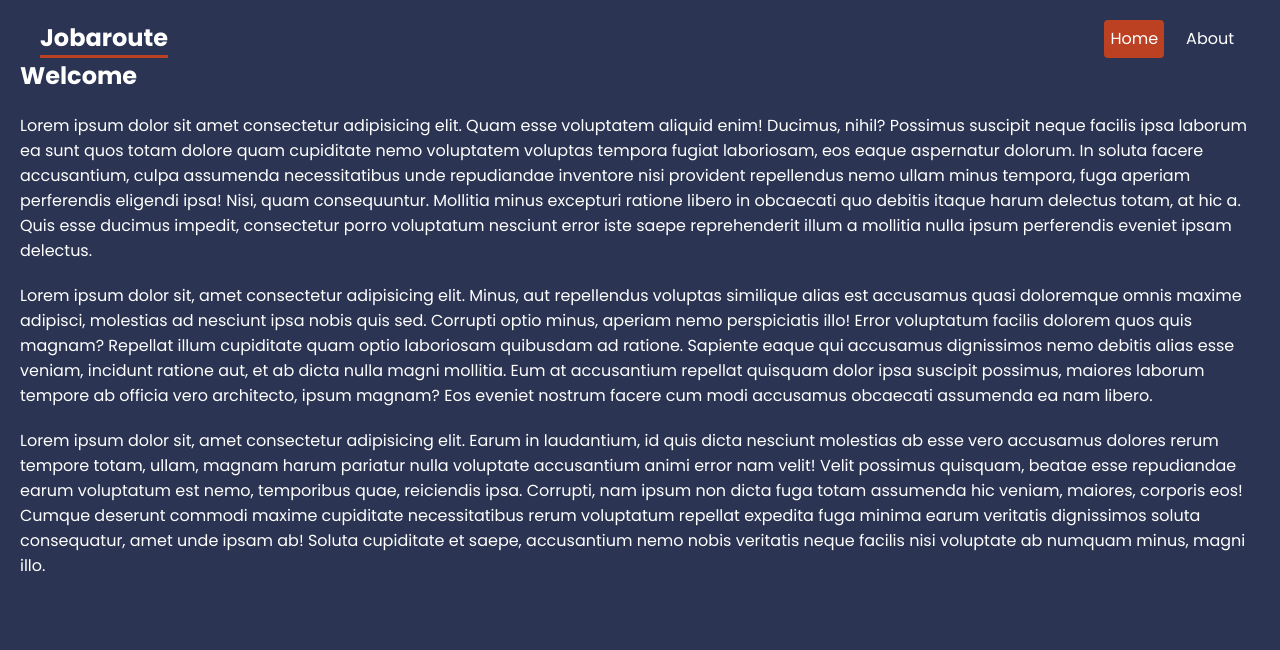
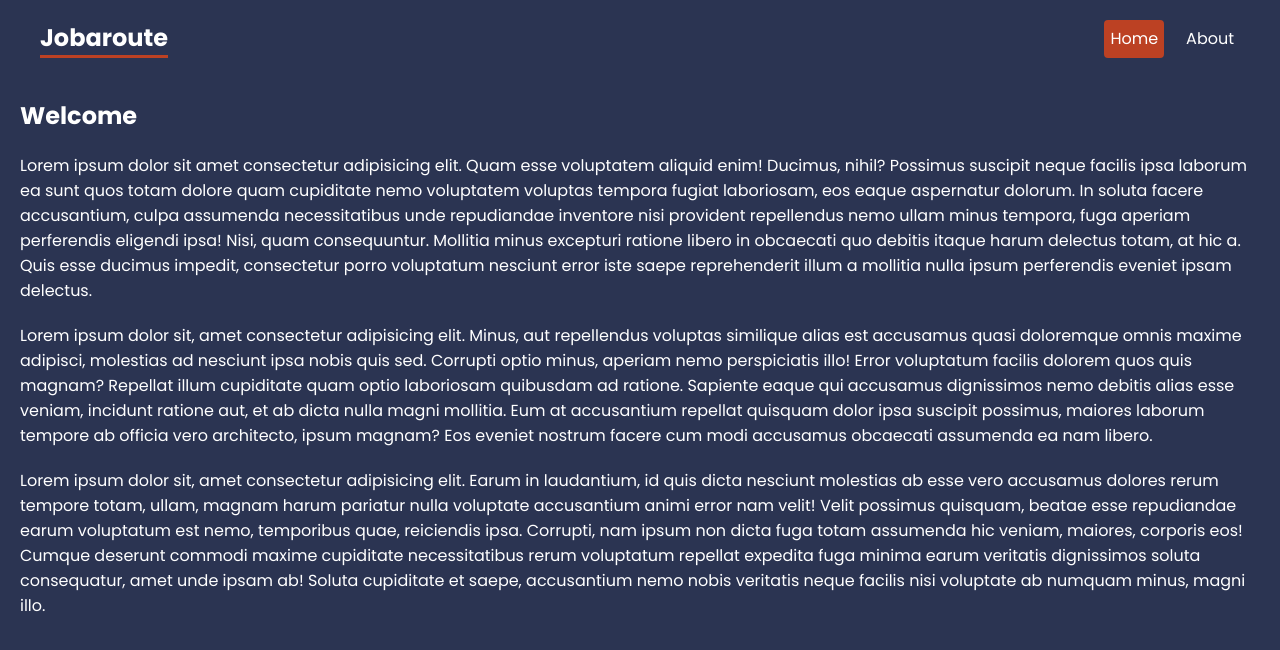
Before and after one commit to AKshattrived/jobaroute, a React (Create React App) app: page / in a window 1280 px wide. Shown: the top 650 px of the page. Built offline with nearby package versions, Linux system fonts and the light colour scheme.

Commit message:
react router now

```diff
--- a/src/App.js
+++ b/src/App.js
@@ -1,27 +1,28 @@
-import { BrowserRouter, Routes, Route, Link, NavLink } from "react-router-dom";
+import {
+  createBrowserRouter,
+  Route,
+  createRoutesFromElements,
+  RouterProvider,
+} from "react-router-dom";
 
 // pages
 import Home from "./pages/Home";
 import About from "./pages/About";
 
+//layouts
+import RootLayout from "./layouts/RootLayout";
+
+const router = createBrowserRouter(
+  createRoutesFromElements(
+    <Route path="/" element={<RootLayout />}>
+      <Route index element={<Home />} />
+      <Route path="about" element={<About />} />
+    </Route>
+  )
+);
+
 function App() {
-  return (
-    <BrowserRouter>
-      <header>
-        <nav>
-          <h1>Jobaroute</h1>
-          <NavLink to="/">Home</NavLink>
-          <NavLink to="about">About</NavLink>
-        </nav>
-      </header>
-      <main>
-        <Routes>
-          <Route index element={<Home />} />
-          <Route path="about" element={<About />} />
-        </Routes>
-      </main>
-    </BrowserRouter>
-  );
+  return <RouterProvider router={router} />;
 }
 
 export default App;
--- a/src/index.css
+++ b/src/index.css
@@ -50,6 +50,10 @@
 }
 
 /* page content */
+main {
+  min-width: 1200px;
+  margin: 40px auto;
+}
 
 /* help layout */
 
--- /dev/null
+++ b/src/layouts/RootLayout.js
@@ -0,0 +1,18 @@
+import { NavLink, Outlet } from "react-router-dom";
+
+export default function RootLayout() {
+  return (
+    <div className="root-layout">
+      <header>
+        <nav>
+          <h1>Jobaroute</h1>
+          <NavLink to="/">Home</NavLink>
+          <NavLink to="about">About</NavLink>
+        </nav>
+      </header>
+      <main>
+        <Outlet />
+      </main>
+    </div>
+  );
+}
```
